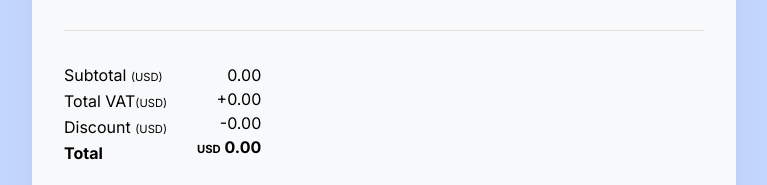
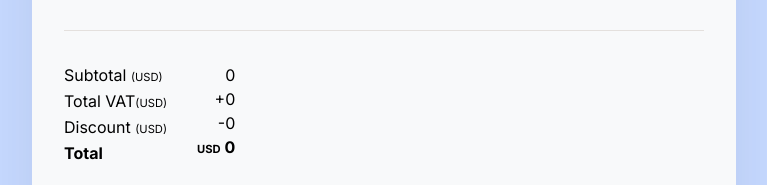
Before and after one commit to Gresham24/Invoice-Creator-App, a React (Vite) app: page / in a window 1280 px wide. Shown: the part 1118-1303 px from the top of the page, without its empty margins (256-1023 px from the left). Built offline with nearby package versions, Linux system fonts and the light colour scheme; what @react-pdf/renderer would draw is missing.

Commit message:
retaining form data

```diff
--- a/src/components/Form.jsx
+++ b/src/components/Form.jsx
@@ -168,7 +168,6 @@ const LineItem = ({ item, onUpdate, onDelete, index, lineItemTotal }) => {
     const subtotal = item.qty * item.price;
     const subTotalWithTax = subtotal * (1 + item.taxPercentage / 100);
     const discountAmount = subTotalWithTax * (item.discountPercentage / 100);
-    // Round to 2 decimal places and convert back to a number
     lineItemTotal = parseFloat((subTotalWithTax - discountAmount).toFixed(2));
 
     return (
@@ -203,7 +202,7 @@ const LineItem = ({ item, onUpdate, onDelete, index, lineItemTotal }) => {
                         name="qty"
                         type="number"
                         className="qty"
-                        value={item.qty || 1}
+                        value={item.qty || ""}
                         onChange={handleChange}
                         placeholder="0"
                     />
@@ -260,10 +259,19 @@ const LineItem = ({ item, onUpdate, onDelete, index, lineItemTotal }) => {
 
 // Main funcition
 export default function Form() {
+    /*=========== CONTEXT ===========*/
+
+    // Use context to access setFormValues
+    const { formValues, setFormValues } = useContext(FormDataContext);
+
     /*=========== HOOKS===========*/
 
     // form line items
-    const [items, setItems] = useState([
+    // Initialize state with values from formValues context
+    const [items, setItems] = useState(
+        formValues.items.length > 0
+            ? formValues.items
+            : [
                   {
                       id: 1,
                       productService: "",
@@ -273,29 +281,16 @@ export default function Form() {
                       taxPercentage: "",
                       discountPercentage: "",
                   },
-    ]);
+              ]
+    );
 
-    // Cost summaries
-    const [totals, setTotals] = useState({
-        subtotal: 0,
-        tax: 0,
-        discount: 0,
-        total: 0,
-    });
+    // Initialize nextItemId based on the maximum ID in items array plus one
+    const initialNextItemId =
+        items.length > 0 ? Math.max(...items.map((item) => item.id)) + 1 : 2;
+    const [nextItemId, setNextItemId] = useState(initialNextItemId);
 
-    // Line item IDs
-    const [nextItemId, setNextItemId] = useState(2);
-
-    // form header details
-    const [details, setDetails] = useState({
-        invoiceNumber: "",
-        purchaseOrder: "",
-        customer: "",
-        issueDate: "",
-        dueDate: "",
-        notes: "",
-        bankDetails: "",
-    });
+    const [totals, setTotals] = useState(formValues.totals);
+    const [details, setDetails] = useState(formValues.details);
 
     /*=========== FUNCTIONS ===========*/
 
@@ -364,9 +359,6 @@ export default function Form() {
         setItems((oldItems) => oldItems.filter((item) => item.id !== itemId));
     };
 
-    // Use context to access setFormValues
-    const { setFormValues } = useContext(FormDataContext);
-
     // navigate to preview page
     const navigate = useNavigate();
 
@@ -400,6 +392,7 @@ export default function Form() {
                             type="text"
                             id="invoiceNumber"
                             placeholder="Enter invoice number..."
+                            value={details.invoiceNumber || ""}
                         />
                     </StyledInput>
                     <StyledInput>
@@ -410,6 +403,7 @@ export default function Form() {
                             type="text"
                             id="purchaseOrder"
                             placeholder="Enter purchase order number..."
+                            value={details.purchaseOrder || ""}
                         />
                     </StyledInput>
                 </div>
@@ -420,7 +414,8 @@ export default function Form() {
                         name="customer"
                         id="customerName"
                         onChange={handleChange}
-                        defaultValue=""
+                        // defaultValue=""
+                        defaultValue={details.customer || ""}
                     >
                         <option value="" disabled>
                             Select a customer
@@ -445,6 +440,7 @@ export default function Form() {
                             name="issueDate"
                             type="date"
                             id="issueDate"
+                            value={details.issueDate || ""}
                         />
                     </StyledInput>
                     <StyledDropdown>
@@ -453,7 +449,8 @@ export default function Form() {
                             onChange={handleChange}
                             name="dueDate"
                             id="dueDate"
-                            defaultValue=""
+                            // defaultValue=""
+                            defaultValue={details.dueDate || ""}
                         >
                             <option value="" disabled>
                                 Select a date
@@ -508,6 +505,7 @@ export default function Form() {
                             rows="5"
                             onChange={handleChange}
                             placeholder="Enter a description... (Optional)"
+                            value={details.notes || ""}
                         />
                     </StyledInput>
                     <StyledInput>
@@ -521,6 +519,7 @@ export default function Form() {
                             rows="5"
                             onChange={handleChange}
                             placeholder="Enter a description... (Optional)"
+                            value={details.bankDetails || ""}
                         />
                     </StyledInput>
                 </div>
@@ -544,16 +543,12 @@ export default function Form() {
                         </p>
                     </div>
                     <div className="costSummaryAmounts">
-                        <p className="subtotalAmount">
-                            {totals.subtotal.toFixed(2)}
-                        </p>
-                        <p className="vatAmount">+{totals.tax.toFixed(2)}</p>
-                        <p className="discountAmount">
-                            -{totals.discount.toFixed(2)}
-                        </p>
+                        <p className="subtotalAmount">{totals.subtotal}</p>
+                        <p className="vatAmount">+{totals.tax}</p>
+                        <p className="discountAmount">-{totals.discount}</p>
                         <p className="totalAmount">
                             <b>
-                                <span>USD</span> {totals.total.toFixed(2)}
+                                <span>USD</span> {totals.total}
                             </b>
                         </p>
                     </div>
--- a/src/components/FormPrint.jsx
+++ b/src/components/FormPrint.jsx
@@ -160,7 +160,7 @@ const StyledbuttonWrapper = styled.div`
 function FormPrint() {
     const { formValues } = useContext(FormDataContext);
     const navigate = useNavigate();
-    // const componentRef = useRef();
+
 
     // Accessing the cost summaries
     const { totals } = formValues;
@@ -180,7 +180,7 @@ function FormPrint() {
     //************* Routing ***************//
     const handleBackButton = (e) => {
         e.preventDefault();
-        navigate(-1);
+        navigate("/");
     };
 
     return (
```
Also changed, not shown: src/To-do-list.md (+1 -1 lines). Lines whose indentation alone changed are shown as unchanged.
